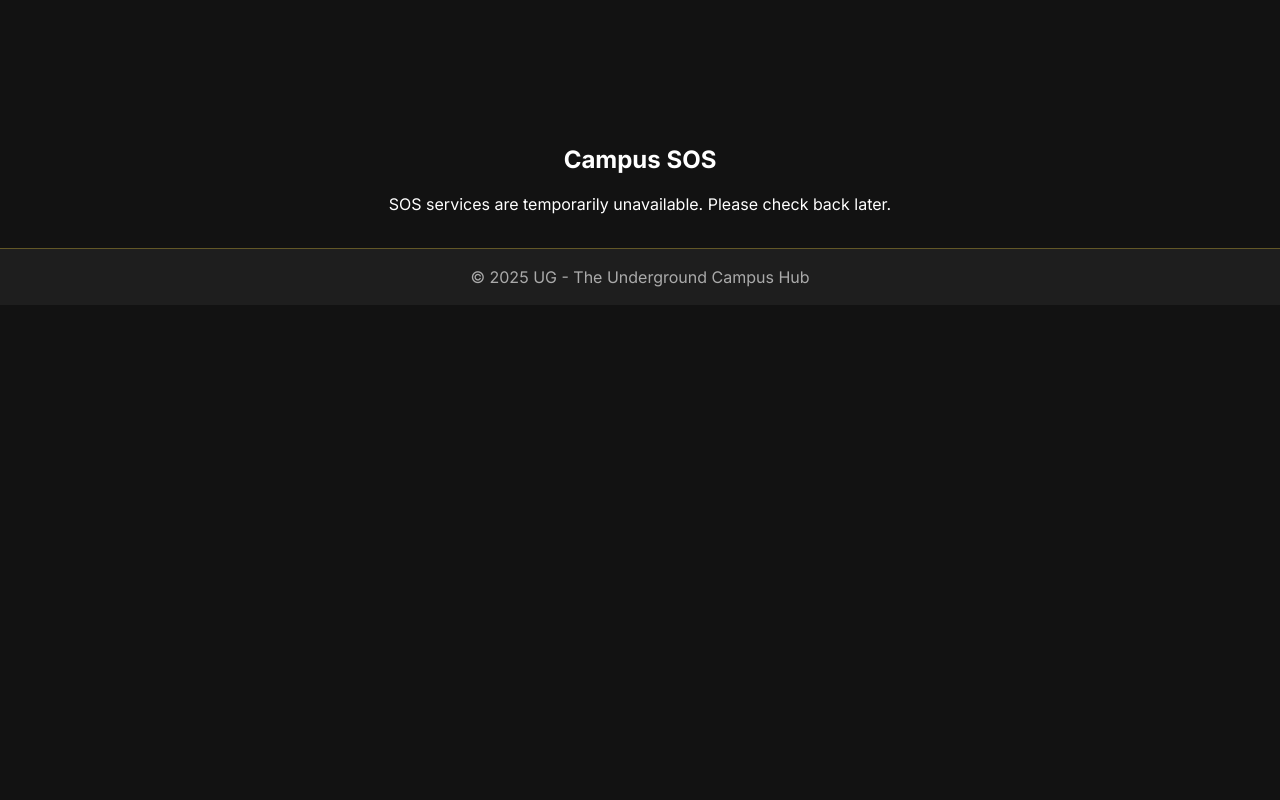
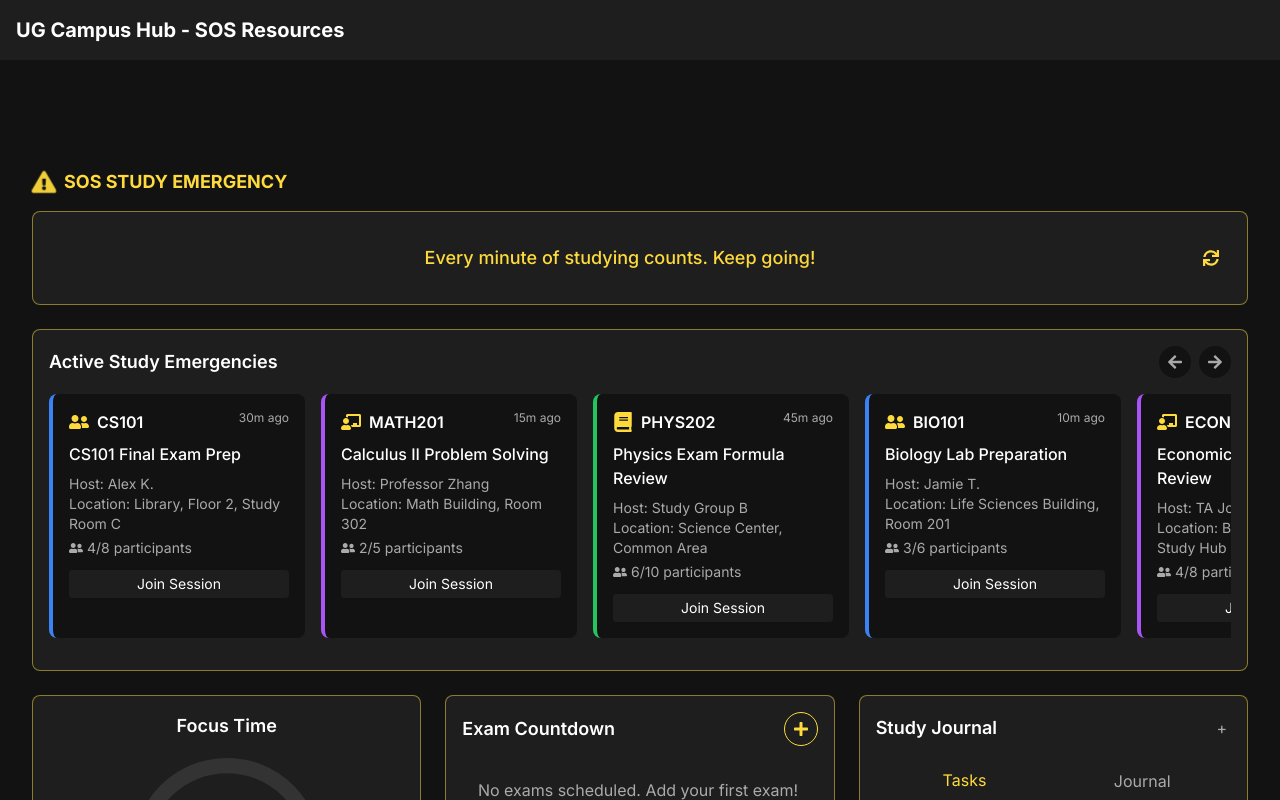
Before and after one commit to Kingobi90/undergroundHub, a Next.js app: page /sos in a window 1280 px wide. Shown: the top 800 px of the page. Built offline with nearby package versions, Linux system fonts and the light colour scheme.

Commit message:
Feature: Update live feed to use LinkedInStyleFeed, add SOS link to footer, and restore SOS page functionality

```diff
--- a/src/app/live-feed/page.tsx
+++ b/src/app/live-feed/page.tsx
@@ -1,5 +1,8 @@
+"use client";
+
 import React from 'react';
 import { Metadata } from 'next';
+import LinkedInStyleFeed from '../../components/LinkedInStyleFeed';
 
 export const metadata: Metadata = {
   title: 'Live Feed - Underground Campus Hub',
@@ -8,11 +11,11 @@ export const metadata: Metadata = {
 
 export default function LiveFeedPage() {
   return (
-    <main className="container mx-auto px-4 py-8 pt-20">
-      <h1 className="text-3xl font-bold mb-6 text-white">Campus Live Feed</h1>
-      <div className="text-center p-8 bg-secondary-bg rounded-lg">
-        <p className="text-lg">Live feed content is temporarily unavailable. Please check back later.</p>
+    <main className="min-h-screen bg-primary-bg pt-20">
+      <div className="bg-secondary-bg p-4 fixed top-0 w-full z-10">
+        <h1 className="text-xl font-bold">UG Campus Hub</h1>
       </div>
+      <LinkedInStyleFeed />
     </main>
   );
 }
--- a/src/app/page.tsx
+++ b/src/app/page.tsx
@@ -424,6 +424,24 @@ export default function Home() {
           </div>
         </div>
       </main>
+
+      {/* Footer */}
+      <footer className="bg-secondary-bg py-6 border-t border-gray-800">
+        <div className="container mx-auto px-4">
+          <div className="flex flex-col md:flex-row justify-between items-center">
+            <div className="mb-4 md:mb-0">
+              <p className="text-sm text-gray-400">© 2025 Underground Campus Hub</p>
+            </div>
+            <div className="flex space-x-6">
+              <a href="/sos" className="text-sm text-yellow-400 hover:text-yellow-300 font-medium">SOS Resources</a>
+              <a href="/live-feed" className="text-sm text-gray-400 hover:text-white">Live Feed</a>
+              <a href="/unified-feed" className="text-sm text-gray-400 hover:text-white">Unified Feed</a>
+              <a href="#" className="text-sm text-gray-400 hover:text-white">Terms</a>
+              <a href="#" className="text-sm text-gray-400 hover:text-white">Privacy</a>
+            </div>
+          </div>
+        </div>
+      </footer>
     </>
   );
 }
--- a/src/app/sos/page.tsx
+++ b/src/app/sos/page.tsx
@@ -1,16 +1,20 @@
 "use client";
 
 import React from 'react';
+import SOSSection from '../../components/SOSSection';
 
 export default function SOSPage() {
   return (
     <main className="min-h-screen bg-primary-bg">
-      <div className="pt-20 p-8 text-center">
-        <h1 className="text-2xl font-bold mb-4">Campus SOS</h1>
-        <p>SOS services are temporarily unavailable. Please check back later.</p>
+      <div className="bg-secondary-bg p-4 fixed top-0 w-full z-10">
+        <h1 className="text-xl font-bold">UG Campus Hub - SOS Resources</h1>
       </div>
 
-      <footer className="bg-secondary-bg border-t border-accent-30 py-4">
+      <div className="pt-20 px-4">
+        <SOSSection />
+      </div>
+
+      <footer className="bg-secondary-bg border-t border-accent-30 py-4 mt-8">
         <div className="container mx-auto px-4 text-center text-text-secondary">
           <p>© {new Date().getFullYear()} UG - The Underground Campus Hub</p>
         </div>
```
Also changed, not shown: src/components/SOSSection.tsx (+9 -9 lines).
